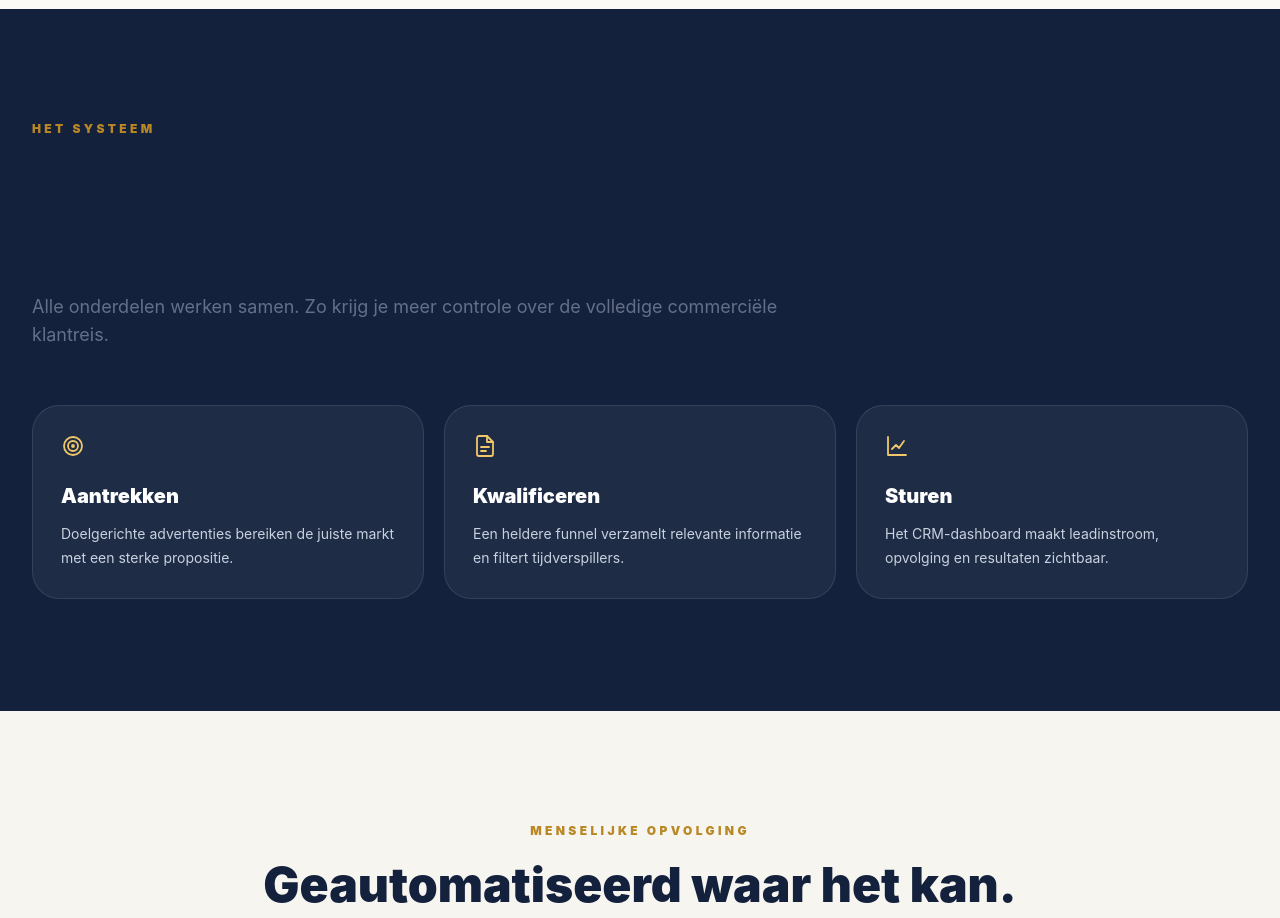
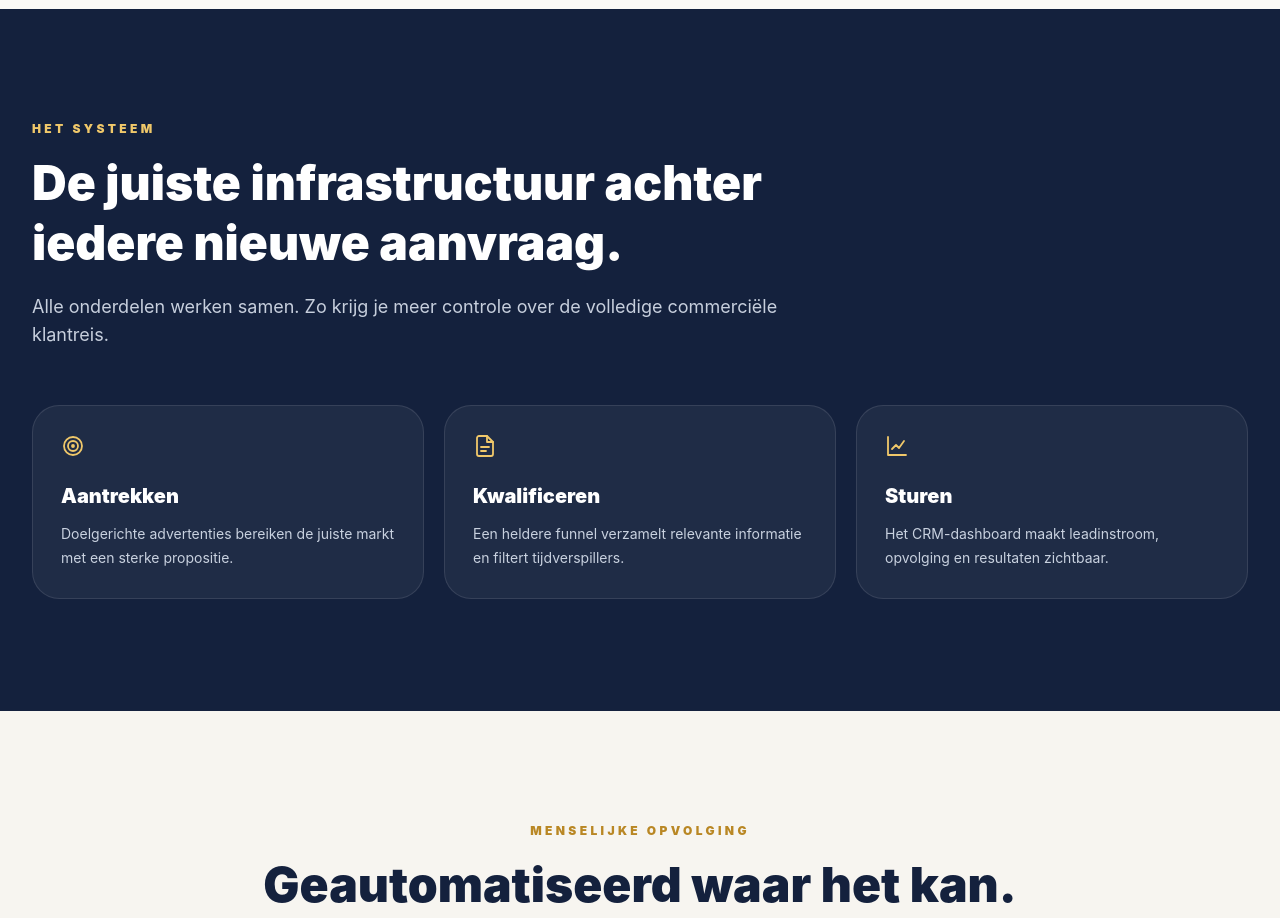
Before and after one commit to Bekoo023/goldstone, a React (Vite) app: page /werkwijze in a window 1280 px wide. Shown: the part 1620-2538 px from the top of the page. Built offline with nearby package versions, Linux system fonts and the light colour scheme.

Commit message:
fix errror

```diff
--- a/src/components/SectionHeading.tsx
+++ b/src/components/SectionHeading.tsx
@@ -3,6 +3,7 @@ type SectionHeadingProps = {
   title: string;
   description?: string;
   center?: boolean;
+  light?: boolean;
 };
 
 export default function SectionHeading({
@@ -10,19 +11,32 @@ export default function SectionHeading({
   title,
   description,
   center = false,
+  light = false,
 }: SectionHeadingProps) {
   return (
     <div className={center ? "mx-auto max-w-3xl text-center" : "max-w-3xl"}>
-      <p className="text-xs font-black uppercase tracking-[0.28em] text-[#b98724]">
+      <p
+        className={`text-xs font-black uppercase tracking-[0.28em] ${
+          light ? "text-[#f0c86a]" : "text-[#b98724]"
+        }`}
+      >
         {eyebrow}
       </p>
 
-      <h2 className="mt-4 text-3xl font-black leading-tight text-[#14213d] sm:text-4xl lg:text-5xl">
+      <h2
+        className={`mt-4 text-3xl font-black leading-tight sm:text-4xl lg:text-5xl ${
+          light ? "text-white" : "text-[#14213d]"
+        }`}
+      >
         {title}
       </h2>
 
       {description && (
-        <p className="mt-5 text-base leading-7 text-[#647089] sm:text-lg">
+        <p
+          className={`mt-5 text-base leading-7 sm:text-lg ${
+            light ? "text-[#c7cfdd]" : "text-[#647089]"
+          }`}
+        >
           {description}
         </p>
       )}
```
